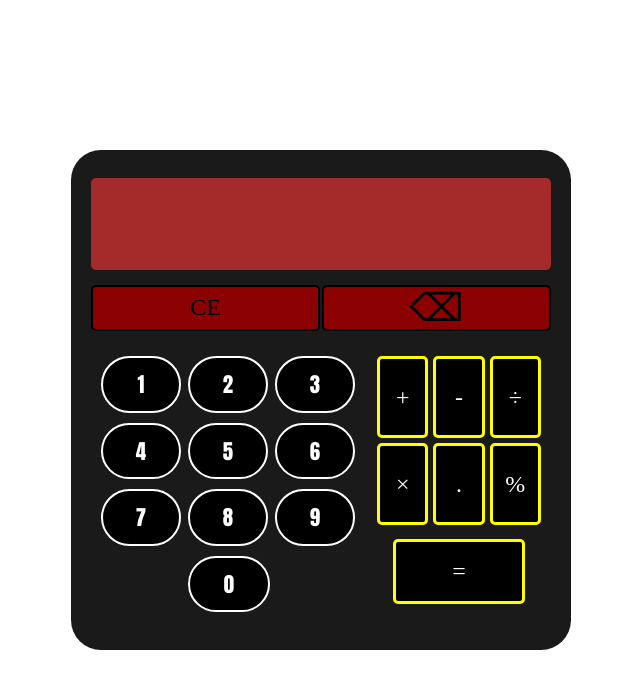
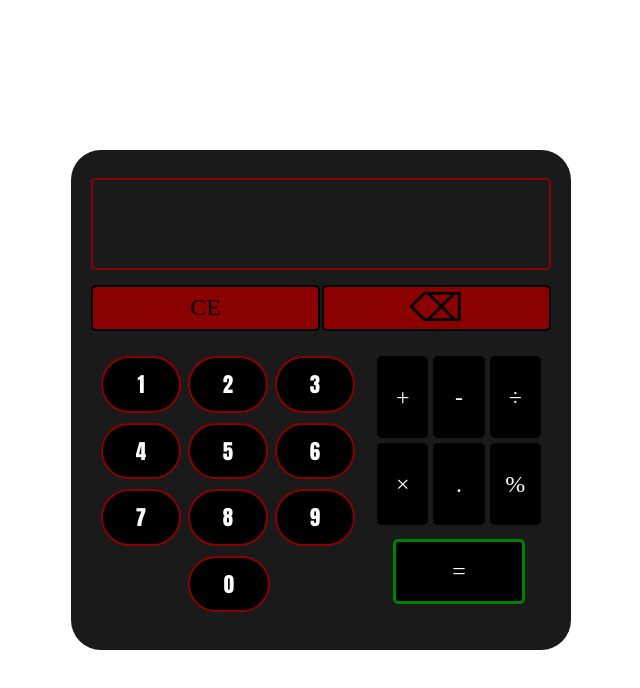
Before and after one commit to Visktor/Odin-Calc, a plain HTML site: page index.html in a window 1280 px wide. Shown: the whole page, without its empty margins (319-959 px from the left). Drawn offline with Linux system fonts and the light colour scheme.

Commit message:
Finish button design

```diff
--- a/index.css
+++ b/index.css
@@ -31,7 +31,6 @@ main {
 
 .upper {
     height: 20%;
-    background-color: brown;
     border-radius: 5px;
     display: flex;
     flex-direction: column;
@@ -39,6 +38,9 @@ main {
     padding-left: 10%;
     font-size: 1.5rem;
     gap: 5px;
+    border: 2px solid darkred;
+    color: white;
+    font-size: 1rem;
 }
 
 .middle {
@@ -58,7 +60,7 @@ main {
     height: 100%;
     width: 80px;
     border-radius: 35px;
-    border: 2px solid white;
+    border: 2px solid darkred;
     background-color: #000;
     color: white;
     font-size: 1.3rem;
@@ -97,7 +99,7 @@ main {
     justify-content: center;
     align-items: center;
     background-color: #000;
-    border: 3px solid yellow;
+    border: 3px solid black;
     cursor: pointer;
     color:white;
 }
@@ -173,3 +175,7 @@ main {
 .symbols-container *:hover {
     cursor: pointer;
 }
+
+.equal{
+    border-color: green;
+}
```
